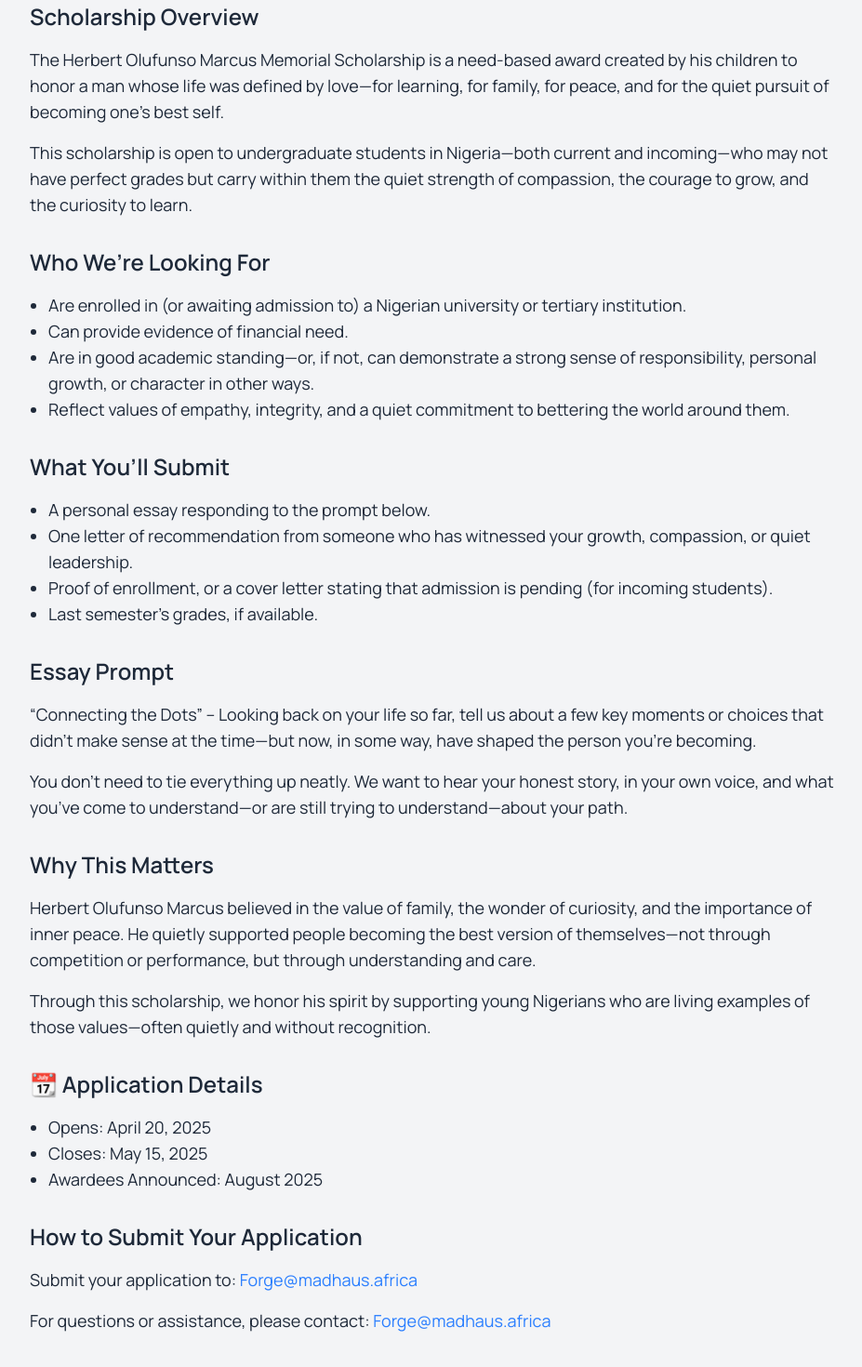
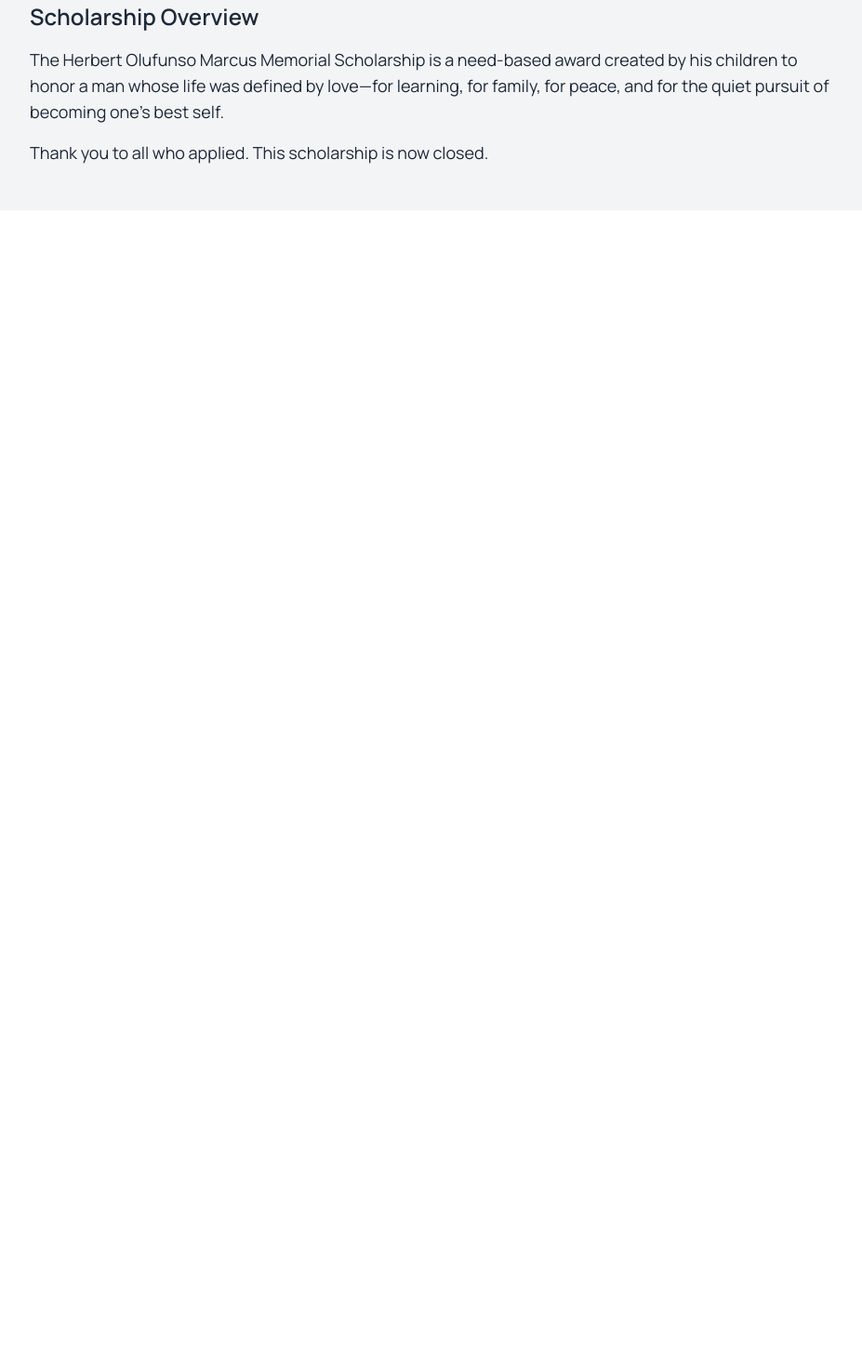
Before and after one commit to marcusbusola/madhaus, a Next.js app: page /scholarship in a window 1280 px wide. Shown: the part 652-2122 px from the top of the page at 93% size, without its empty margins (174-1101 px from the left). After the commit the page ends 878 px from the top, so only its background shows below. Built offline with nearby package versions, Linux system fonts and the light colour scheme.

Commit message:
Update page.js

```diff
--- a/src/app/scholarship/page.js
+++ b/src/app/scholarship/page.js
@@ -35,104 +35,7 @@ const ScholarshipPage = () => {
             pursuit of becoming one’s best self.
           </p>
           <p className="text-lg mt-4">
-            This scholarship is open to undergraduate students in Nigeria—both
-            current and incoming—who may not have perfect grades but carry
-            within them the quiet strength of compassion, the courage to grow,
-            and the curiosity to learn.
-          </p>
-        </section>
-
-        <section className="mb-8">
-          <h2 className="text-2xl font-semibold mb-4">Who We’re Looking For</h2>
-          <ul className="list-disc pl-5 text-lg">
-            <li>
-              Are enrolled in (or awaiting admission to) a Nigerian university
-              or tertiary institution.
-            </li>
-            <li>Can provide evidence of financial need.</li>
-            <li>
-              Are in good academic standing—or, if not, can demonstrate a strong
-              sense of responsibility, personal growth, or character in other
-              ways.
-            </li>
-            <li>
-              Reflect values of empathy, integrity, and a quiet commitment to
-              bettering the world around them.
-            </li>
-          </ul>
-        </section>
-
-        <section className="mb-8">
-          <h2 className="text-2xl font-semibold mb-4">What You’ll Submit</h2>
-          <ul className="list-disc pl-5 text-lg">
-            <li>A personal essay responding to the prompt below.</li>
-            <li>
-              One letter of recommendation from someone who has witnessed your
-              growth, compassion, or quiet leadership.
-            </li>
-            <li>
-              Proof of enrollment, or a cover letter stating that admission is
-              pending (for incoming students).
-            </li>
-            <li>Last semester’s grades, if available.</li>
-          </ul>
-        </section>
-
-        <section className="mb-8">
-          <h2 className="text-2xl font-semibold mb-4">Essay Prompt</h2>
-          <p className="text-lg">
-            “Connecting the Dots” – Looking back on your life so far, tell us
-            about a few key moments or choices that didn’t make sense at the
-            time—but now, in some way, have shaped the person you’re becoming.
-          </p>
-          <p className="text-lg mt-4">
-            You don’t need to tie everything up neatly. We want to hear your
-            honest story, in your own voice, and what you’ve come to
-            understand—or are still trying to understand—about your path.
-          </p>
-        </section>
-
-        <section className="mb-8">
-          <h2 className="text-2xl font-semibold mb-4">Why This Matters</h2>
-          <p className="text-lg">
-            Herbert Olufunso Marcus believed in the value of family, the wonder
-            of curiosity, and the importance of inner peace. He quietly
-            supported people becoming the best version of themselves—not through
-            competition or performance, but through understanding and care.
-          </p>
-          <p className="text-lg mt-4">
-            Through this scholarship, we honor his spirit by supporting young
-            Nigerians who are living examples of those values—often quietly and
-            without recognition.
-          </p>
-        </section>
-
-        <section className="mb-8">
-          <h2 className="text-2xl font-semibold mb-4">
-            📆 Application Details
-          </h2>
-          <ul className="list-disc pl-5 text-lg">
-            <li>Opens: April 20, 2025</li>
-            <li>Closes: May 15, 2025</li>
-            <li>Awardees Announced: August 2025</li>
-          </ul>
-        </section>
-
-        <section className="mb-8">
-          <h2 className="text-2xl font-semibold mb-4">
-            How to Submit Your Application
-          </h2>
-          <p className="text-lg">
-            Submit your application to:{" "}
-            <a href="mailto:Forge@madhaus.africa" className="text-blue-500">
-              Forge@madhaus.africa
-            </a>
-          </p>
-          <p className="text-lg mt-4">
-            For questions or assistance, please contact:{" "}
-            <a href="mailto:Forge@madhaus.africa" className="text-blue-500">
-              Forge@madhaus.africa
-            </a>
+            Thank you to all who applied. This scholarship is now closed.
           </p>
         </section>
       </div>
```
